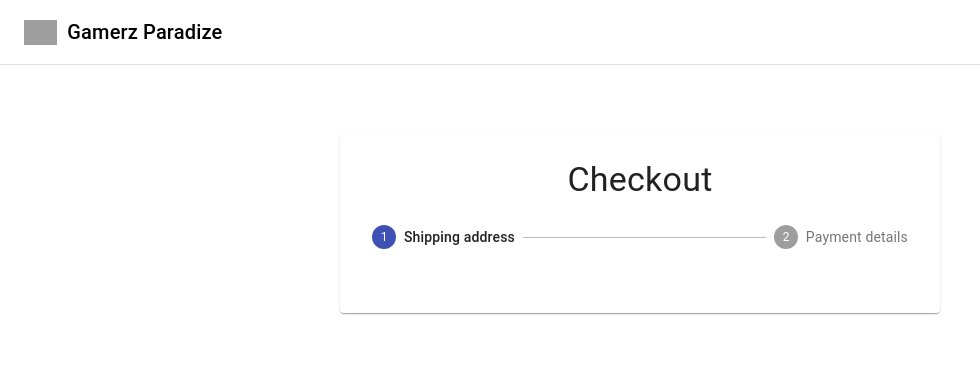
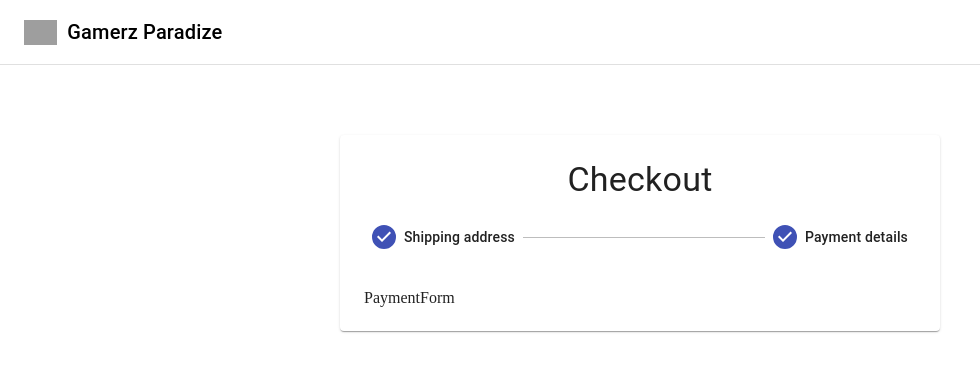
Before and after one commit to hayesdev/e-com-mui, a React (Create React App) app in the folder e-com-mui/: page /checkout in a window 1280 px wide. Shown: the top 372 px of the page, without its empty margins (0-980 px from the left). Built offline with nearby package versions, Linux system fonts and the light colour scheme; no server answers; grey boxes are pictures that could not be loaded.

Commit message:
react-hook-forms and steps added

```diff
--- /dev/null
+++ b/e-com-mui/src/components/CheckoutForm/AddressForm.jsx
@@ -0,0 +1,28 @@
+import React from 'react'
+import {InputLabel, Select, MenuItem, Button, Grid, Typography} from '@material-ui/core'
+import {useForm, FormProvider} from 'react-hook-form'
+
+import FormInput from './CustomTextField'
+
+const AddressForm = () => {
+    const methods = useForm();
+
+    return (
+        <>
+          <Typography variant='h6' gutterBottom>Shipping Address</Typography>
+          <FormProvider {...methods}>
+              <form onSubmit=''>
+                  <Grid container spacing={3}>
+                    <FormInput
+                    required
+                    name='firstName'
+                    label='First Name'
+                    />
+                  </Grid>
+              </form>
+          </FormProvider>
+        </>
+    )
+}
+
+export default AddressForm
--- a/e-com-mui/src/components/CheckoutForm/Checkout/Checkout.jsx
+++ b/e-com-mui/src/components/CheckoutForm/Checkout/Checkout.jsx
@@ -2,14 +2,26 @@ import React, {useState} from 'react';
 import {Paper,Stepper, Step, StepLabel, Typography, CircularProgress, Divider, Button} from "@material-ui/core";
 
 import useStyles from './styles.js';
+import AddressForm from '../AddressForm'
+import PaymentForm from '../PaymentForm'
 
 
 const steps = ['Shipping address', 'Payment details']
 
 
 function Checkout() {
-    const [activeStep, setActiveStep] = useState(0)
+    const [activeStep, setActiveStep] = useState(3)
  const classes = useStyles()
+
+ const Confirmation = () => {
+    return <div>
+         Confirmation
+     </div>
+ }
+
+ const Form = () => activeStep === 0
+    ? <AddressForm/>
+    : <PaymentForm/>
 
     return (
         <>
@@ -25,6 +37,7 @@ function Checkout() {
                         )}
 
                 </Stepper>
+                {activeStep === steps.length ? <Confirmation/> : <Form/>}
                 </Paper></main>
         </>
     )
--- /dev/null
+++ b/e-com-mui/src/components/CheckoutForm/CustomTextField.jsx
@@ -0,0 +1,23 @@
+import React from 'react'
+import {TextField, Grid} from '@material-ui/core'
+import {useFormContext, Controller} from 'react-hook-form'
+
+function FormInput({name, label, required}) {
+    const {control} = useFormContext()
+
+    return (
+       <Grid item xs={12} sm={6}>
+        <Controller
+        as={TextField}
+        control={control}
+        fullWidth
+        name={name}
+        label={label}
+        required={required}
+        />
+
+       </Grid>
+    )
+}
+
+export default FormInput
--- /dev/null
+++ b/e-com-mui/src/components/CheckoutForm/PaymentForm.jsx
@@ -0,0 +1,12 @@
+import React from 'react'
+
+
+function PaymentForm() {
+    return (
+        <div>
+          PaymentForm
+        </div>
+    )
+}
+
+export default PaymentForm
```
Also changed, not shown: 1 other file (tests, documents, lock files or other folders).
